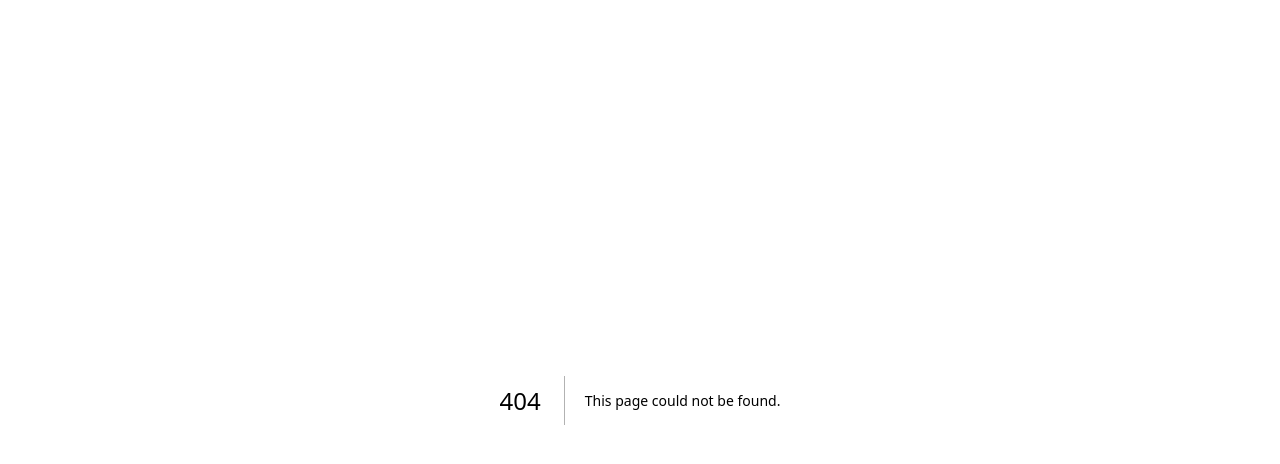
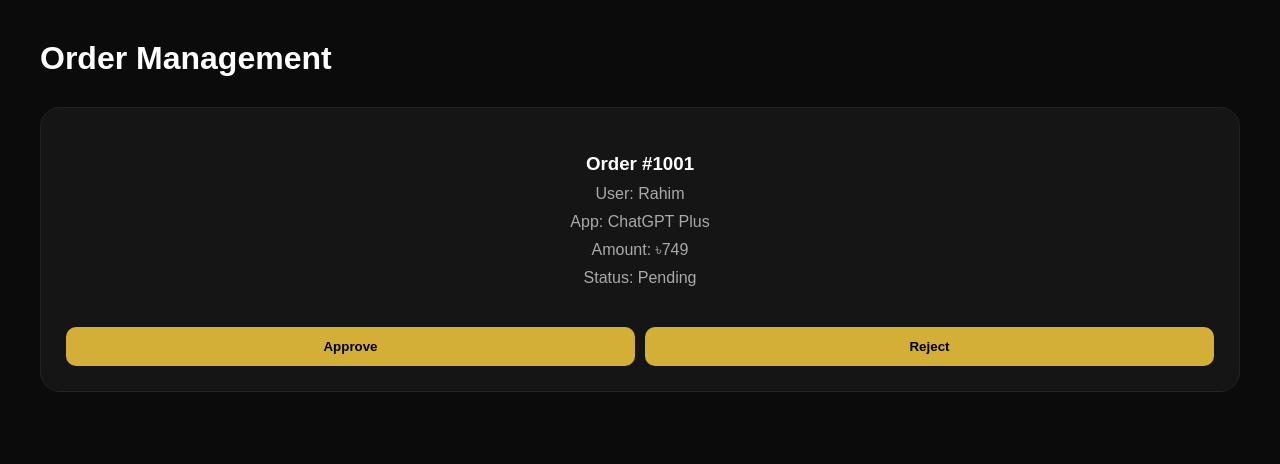
Before and after one commit to mdnoman1592008-ux/premium-account-store, a Next.js app in the folder frontend/: page /admin/orders in a window 1280 px wide. Before the commit this address had no page. Shown: the top 464 px of the page. Built offline with nearby package versions, Linux system fonts and the light colour scheme.

Commit message:
Create page.tsx

```diff
--- /dev/null
+++ b/frontend/src/app/admin/orders/page.tsx
@@ -0,0 +1,63 @@
+export default function AdminOrdersPage() {
+
+  return (
+    <div
+      style={{
+        padding:"40px"
+      }}
+    >
+
+      <h1>
+        Order Management
+      </h1>
+
+      <div
+        className="app-card"
+        style={{
+          marginTop:"30px"
+        }}
+      >
+
+        <h3>
+          Order #1001
+        </h3>
+
+        <p>
+          User: Rahim
+        </p>
+
+        <p>
+          App: ChatGPT Plus
+        </p>
+
+        <p>
+          Amount: ৳749
+        </p>
+
+        <p>
+          Status: Pending
+        </p>
+
+        <div
+          style={{
+            display:"flex",
+            gap:"10px",
+            marginTop:"20px"
+          }}
+        >
+
+          <button>
+            Approve
+          </button>
+
+          <button>
+            Reject
+          </button>
+
+        </div>
+
+      </div>
+
+    </div>
+  );
+}
```
